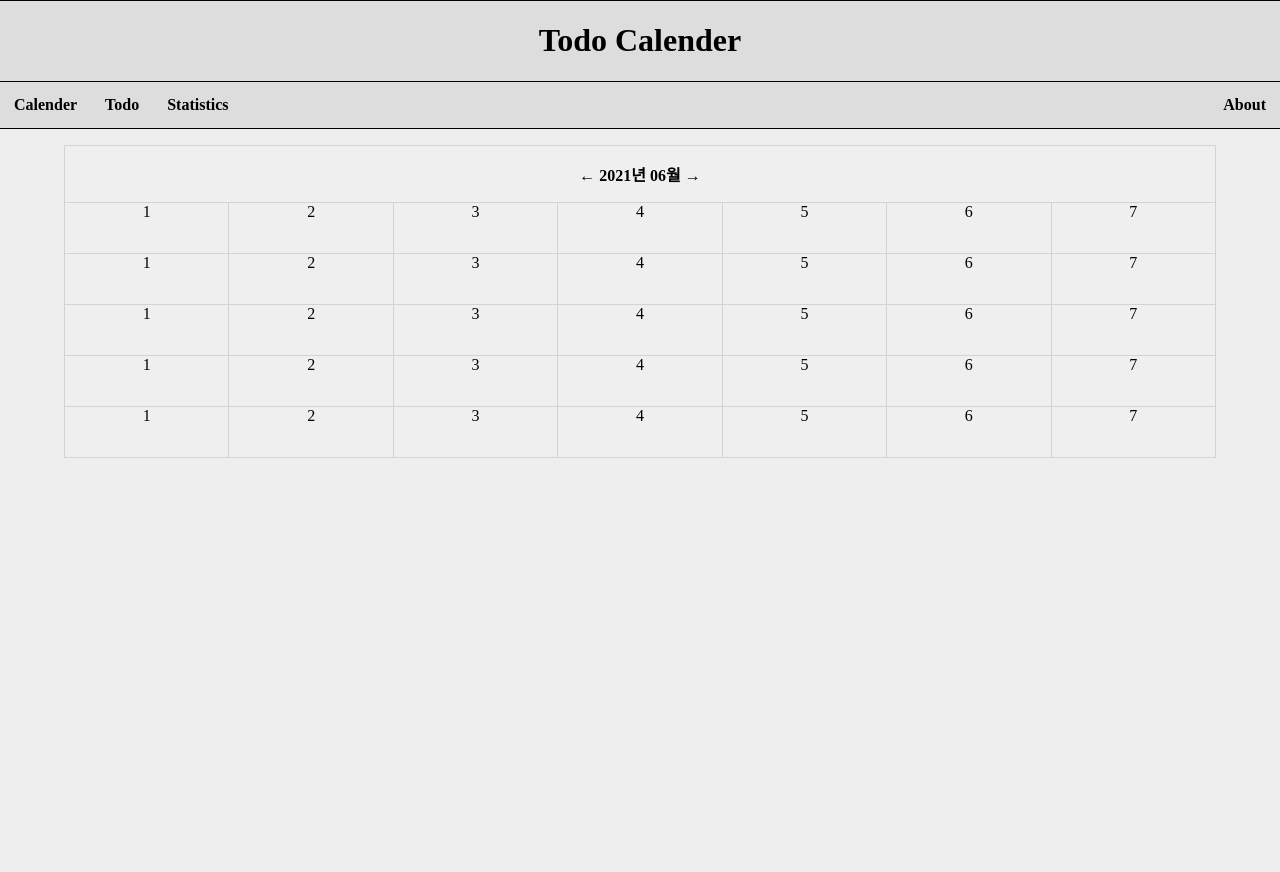
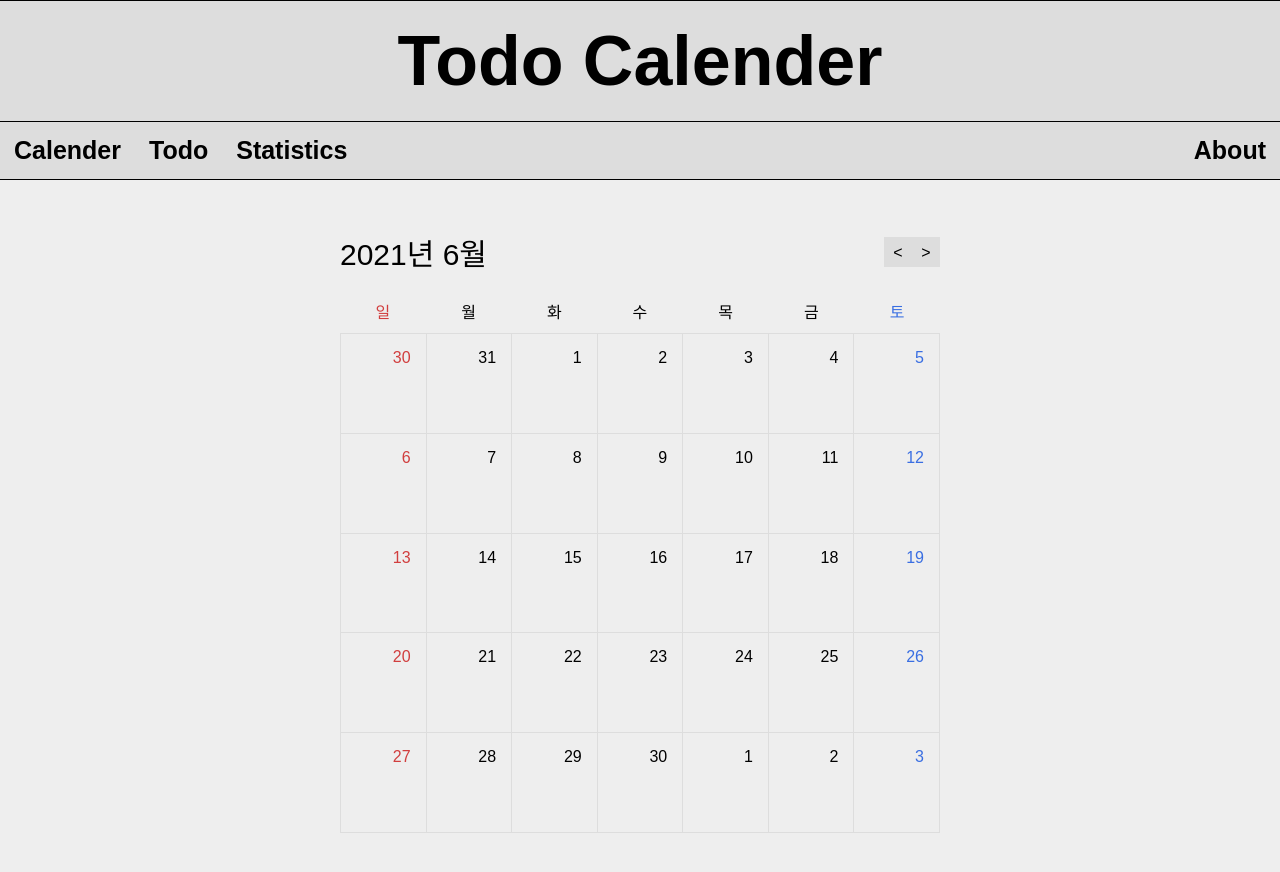
Before and after one commit to dongjoo0-0/dongjoo0-0.github.io, a plain HTML site: page index.html in a window 1280 px wide. Before the commit the page ends 800 px from the top, so only its background shows below. Drawn offline with Linux system fonts and the light colour scheme.

Commit message:
make a current calender

```diff
--- a/index.html
+++ b/index.html
@@ -24,56 +24,27 @@
     </nav>
 
     <div class="calender">
-      <table class="calender">
-        <tr>
-          <th colspan="7">&larr; 2021년 06월 &rarr;</th>
-        </tr>
-        <tr>
-          <td>1</td>
-          <td>2</td>
-          <td>3</td>
-          <td>4</td>
-          <td>5</td>
-          <td>6</td>
-          <td>7</td>
-        </tr>
-        <tr>
-          <td>1</td>
-          <td>2</td>
-          <td>3</td>
-          <td>4</td>
-          <td>5</td>
-          <td>6</td>
-          <td>7</td>
-        </tr>
-        <tr>
-          <td>1</td>
-          <td>2</td>
-          <td>3</td>
-          <td>4</td>
-          <td>5</td>
-          <td>6</td>
-          <td>7</td>
-        </tr>
-        <tr>
-          <td>1</td>
-          <td>2</td>
-          <td>3</td>
-          <td>4</td>
-          <td>5</td>
-          <td>6</td>
-          <td>7</td>
-        </tr>
-        <tr>
-          <td>1</td>
-          <td>2</td>
-          <td>3</td>
-          <td>4</td>
-          <td>5</td>
-          <td>6</td>
-          <td>7</td>
-        </tr>
-      </table>
+      <div class="calender-header">
+        <div class="current-year-month"></div>
+        <div class="calender-nav">
+          <button class="nav-btn prev-month">&lt;</button>
+          <button class="nav-btn next-month">&gt;</button>
+        </div>
+      </div>
+      <div class="calender-body">
+        <div class="days">
+          <div class="day">일</div>
+          <div class="day">월</div>
+          <div class="day">화</div>
+          <div class="day">수</div>
+          <div class="day">목</div>
+          <div class="day">금</div>
+          <div class="day">토</div>
+        </div>
+        <div class="dates"></div>
+      </div>
     </div>
+
+    <script src="scripts/main.js"></script>
   </body>
 </html>
--- a/scripts/main.js
+++ b/scripts/main.js
@@ -1,34 +1,38 @@
-let myImage = document.querySelector('img');
+const date = new Date();
 
-myImage.onclick = function() {
-	let src = myImage.getAttribute('src');
-	if (src === 'images/nurireneu.png'){
-		myImage.setAttribute('src','images/sharoda.png');
-	} else {
-		myImage.setAttribute('src','images/nurireneu.png');
-	}
+const currentYear = date.getFullYear();
+const currentMonth = date.getMonth();
+
+document.querySelector('.current-year-month').textContent =
+  currentYear + '년 ' + (currentMonth + 1) + '월';
+
+const prevLast = new Date(currentYear, currentMonth, 0);
+const thisLast = new Date(currentYear, currentMonth + 1, 0);
+
+const plDate = prevLast.getDate();
+const plDay = prevLast.getDay();
+
+const tlDate = thisLast.getDate();
+const tlDay = thisLast.getDay();
+
+const prevDates = [];
+const thisDates = [...Array(tlDate + 1).keys()].slice(1);
+const nextDates = [];
+
+if (plDay !== 6) {
+  for (let i = 0; i < plDay + 1; i++) {
+    prevDates.unshift(plDate - i);
+  }
 }
 
-let myButton = document.querySelector('button');
-let myHeading = document.querySelector('h1');
-
-function setUserName() {
-	let myName = prompt('Please Enter your name...');
-	if (!myName || myName === null){
-		setUserName();
-	} else {
-		localStorage.setItem('name', myName);
-		myHeading.textContent = 'Pokemon image for ' + myName;
-	}
+for (let i = 1; i < 7 - tlDay; i++) {
+  nextDates.push(i);
 }
 
-myButton.onclick = function() {
-	setUserName();
-}
+const dates = prevDates.concat(thisDates, nextDates);
 
-if(!localStorage.getItem('name')){
-	setUserName();
-} else {
-	let storedName = localStorage.getItem('name');
-	myHeading.textContent = 'Pokemon image for ' + storedName;
-}
+dates.forEach((date, i) => {
+  dates[i] = '<div class="date">' + date + '</div>';
+})
+
+document.querySelector('.dates').innerHTML = dates.join('');
--- a/styles/style.css
+++ b/styles/style.css
@@ -1,50 +1,48 @@
+* {
+  margin: 0;
+  padding: 0;
+  font-family: sans-serif;
+  box-sizing: border-box;
+}
+
 /* html style */
 
 html {
 	background-color: #eeeeee;
 }
 
-/* body style */
-
-body {
-  margin: 0;
-}
-
 /* header style */
 
-div.header {
+.header {
   width: 100%;
-  box-sizing: border-box;
   border-top: 1px solid black;
   border-bottom: 1px solid black;
   text-align: center;
   background-color: #dddddd;
-  box-sizing: border-box;
+  padding: 20px;
+  font-size: 35px;
 }
 
 /* navigator style */
 
-div.nav {
+.nav {
   width: 100%;
-  display: float;
   border-bottom: 1px solid black;
-  box-sizing: border-box;
   background-color: #dddddd;
   overflow: hidden;
+  font-size: 25px;
 }
 
-div.nav ul {
+.nav ul {
   list-style-type: none;
-  margin: 0;
-  padding: 0;
 }
 
-div.nav ul li {
+.nav ul li {
   float: left;
   display: inline;
 }
 
-div.nav ul li a {
+.nav ul li a {
   display: block;
   text-decoration: none;
   color: black;
@@ -52,37 +50,88 @@ div.nav ul li a {
   padding: 14px;
 }
 
-div.nav ul li a:hover:not(:active) {
+.nav ul li a:hover:not(:active) {
   background-color: #cccccc;
 }
 
-div.nav ul li a:active {
+.nav ul li a:active {
   background-color: #bbbbbb;
 }
 
-div.nav ul li:last-child {
+.nav ul li:last-child {
   float: right;
 }
 
 /* calender style */
 
-div.calender {
-  overflow-x: auto;
+.calender {
+  justify-content: center;
+  align-items: center;
+  min-height: 100vh;
+  width: 600px;
+  margin: 50px auto;
 }
 
-table.calender {
-  margin: 1rem auto;
-  width: 90%;
-  background-color: #efefef;
-  border-collapse: collapse;
+.calender-header {
+  display: flex;
+  justify-content: space-between;
+  align-items: center;
 }
 
-table.calender th, td {
-  padding: 1rem 1rem;
-  text-align: center;
-  border: 1px solid lightgray;
+.current-year-month {
+  font-size: 30px;
 }
 
-table.calender td {
-  padding: 0 1rem 2rem 1rem;
+.calender-nav {
+  display: flex;
 }
+
+.nav-btn {
+  width: 28px;
+  height: 30px;
+  border: none;
+  font-size: 16px;
+  line-height: 29px;
+  background-color: #dddddd;
+  cursor: pointer;
+}
+
+.nav-btn:hover {
+  background-color: #cccccc;
+}
+
+.days {
+  display: flex;
+  margin: 25px 0 10px;
+}
+
+.day {
+  width: calc(100%/7);
+  text-align: center;
+}
+
+.dates {
+  display: flex;
+  flex-flow: row wrap;
+  height: 500px;
+  border-top: 1px solid #dddddd;
+  border-right: 1px solid #dddddd;
+}
+
+.date {
+  width: calc(100%/7);
+  padding: 15px;
+  text-align: right;
+  border-bottom: 1px solid #dddddd;
+  border-left: 1px solid #dddddd;
+}
+
+.day:nth-child(7n + 1),
+.date:nth-child(7n + 1) {
+  color: #D13E3E;
+}
+
+.day:nth-child(7n),
+.date:nth-child(7n) {
+  color: #396EE2;
+}
```
